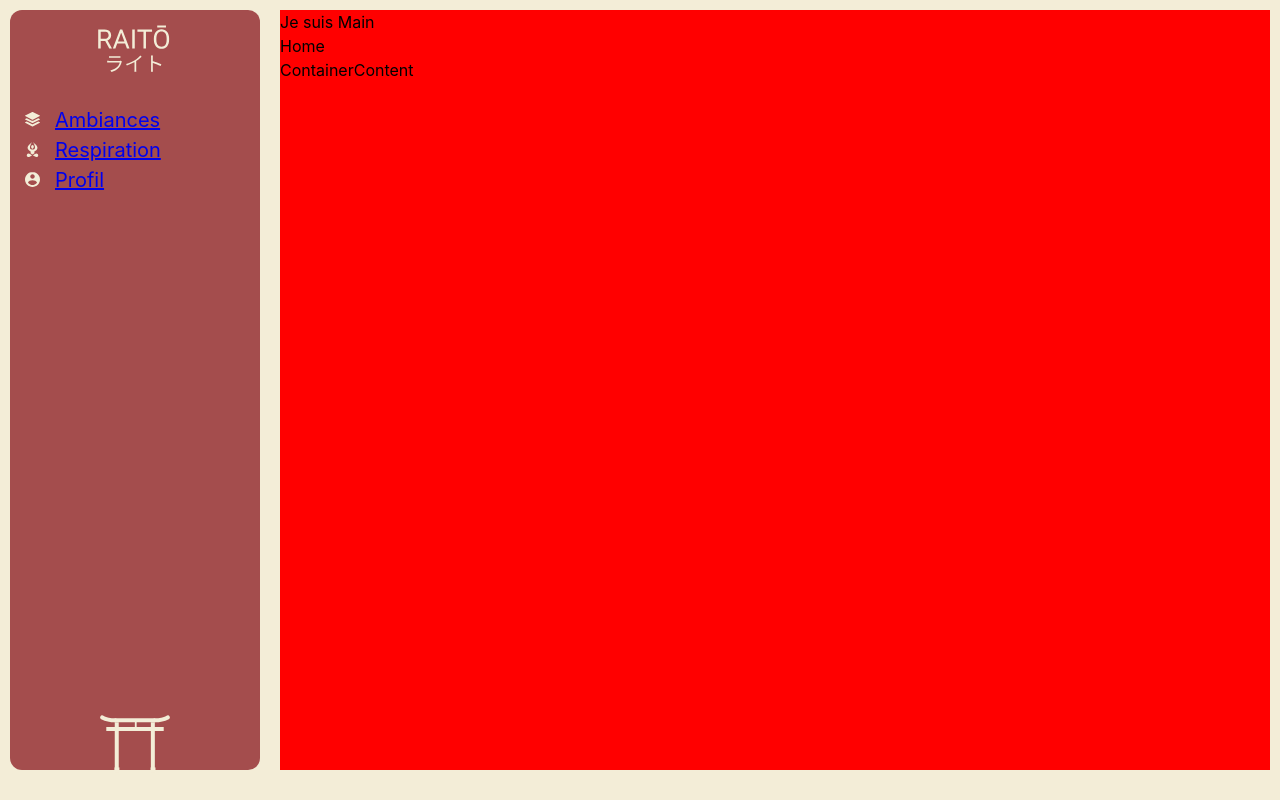
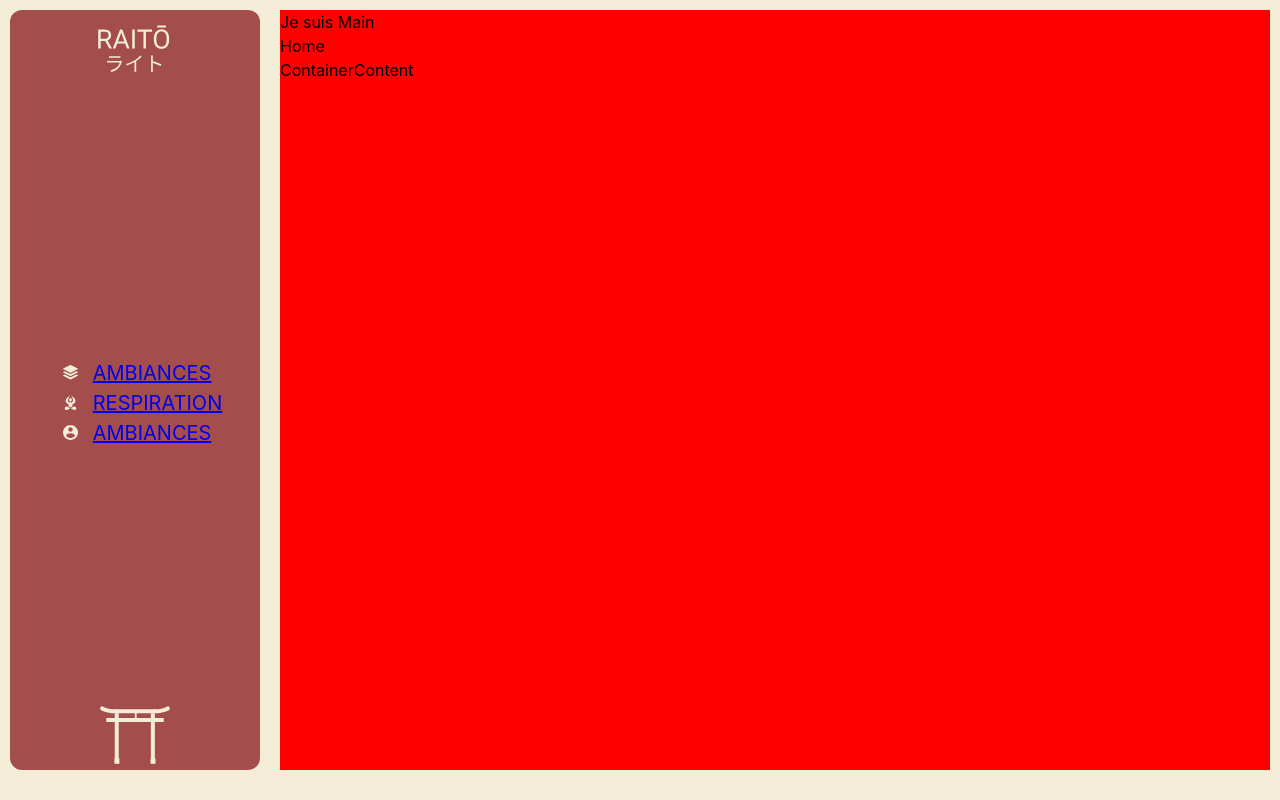
Before and after one commit to ValentinR01/raito-kubernetes-gke, a React (Create React App) app in the folder front/: page / in a window 1280 px wide. Built offline with nearby package versions, Linux system fonts and the light colour scheme.

Commit message:
(Multiple Files) - refactor: side bar

```diff
--- /dev/null
+++ b/front/src/components/molecules/nav/MenuLink.jsx
@@ -0,0 +1,21 @@
+import React from 'react'
+import { Link } from 'react-router-dom'
+import MenuLinkStyle from './MenuLink.style';
+
+/**
+ * @param {String} path The router path
+ * @param {JSX.Element} icon The icon for the button
+ * @param {String} title The title of page of the link
+ * @returns
+ */
+
+const MenuLink = ({path, icon, title }) => {
+  return (
+    <MenuLinkStyle>
+        <span className="icon-bar">{icon}</span>
+        <Link to={path}>{title}</Link>
+    </MenuLinkStyle>
+  )
+}
+
+export default MenuLink
--- /dev/null
+++ b/front/src/components/molecules/nav/MenuLink.style.js
@@ -0,0 +1,11 @@
+import styled from 'styled-components';
+
+const MenuStyle = styled.li`
+color : #F3EDD7;
+list-style: none;
+text-transform: uppercase;
+cursor: pointer;
+
+`;
+
+export default MenuStyle;
--- a/front/src/components/organisms/SideBar/SideBar.jsx
+++ b/front/src/components/organisms/SideBar/SideBar.jsx
@@ -1,65 +1,19 @@
-import AmbianceIcone from 'assetsSVG-main/Ambiance';
 import ArchIcone from 'assetsSVG-main/Arch';
 import LogoIcone from 'assetsSVG-main/Logo';
-import MeditationIcon from 'assetsSVG-main/MeditationIcon';
-import ProfilIcone from 'assetsSVG-main/ProfilIcone';
 import React from 'react'  ;
 import "./Sidebar.css" ;
-import {
-  Link
-} from "react-router-dom";
+import NavigationMenu from 'components/organisms/navigation/NavigationMenu/NavigationMenu';
+import SideBarStyle from './SideBar.style';
 
 
-const sidebarData = [
-    {
-      title: "Ambiances",
-      path: "/ambiance/:id",
-      icon: < AmbianceIcone color="#F3EDD7" iconeSize="15"/>,
+const SideBar = () => {
 
-      cName: "nav-text"
-    },
-    {
-      title: "Respiration",
-      path: "/respiration/:id",
-      icon: < MeditationIcon  stroke="none" fill="#F3EDD7"  width="15" height="15" />,
-      cName: "nav-text"
-    },
-    {
-      title: "Profil",
-      path: "/profil",
-      icon: < ProfilIcone fill={"#F3EDD7"}  width="15" height="15" />,
-      cName: "nav-text"
-    }
-  ];
-
-function SideBar() {
   return (
-    <div className="sidebar-nav" >
-
-        <div  className="side-logo">
+    <SideBarStyle>
         <LogoIcone  fill={"#F3EDD7"}  width="78" height="78" />
-        </div >
-        {/** Bottom Menu */}
-        <div className="side-navbar-menu">
-
-            {sidebarData.map((item, index) => {
-                    return (
-                        <li   key={index} className={item.cName}>
-                            <span className="icon-bar">{item.icon}</span>
-                            <Link to={item.path}>{item.title}</Link>
-                        </li>
-                    );
-                    })}
-         </div>
-         {/** Bottom Sidebar */}
-        <div className="sidebar-bottom">
-          < ArchIcone  fill="#F3EDD7" stroke="#F3EDD7" width="70" height="70" />
-         </div>
-
-
-
-
-    </div>
+        <NavigationMenu/>
+        <ArchIcone  fill="#F3EDD7" stroke="#F3EDD7" width="70" height="70" />
+    </SideBarStyle>
   )
 }
 
--- a/front/src/components/organisms/SideBar/Sidebar.style.js
+++ b/front/src/components/organisms/SideBar/Sidebar.style.js
@@ -1,9 +1,17 @@
-import React from 'react'
+import styled from 'styled-components';
 
-function SidebarStyle() {
-  return (
-    <div>Sidebar.style</div>
-  )
-}
+const SideBarStyle = styled.div`
+background-color: #A44D4D;
+position: relative;
+min-width: 250px;
+height: 95vh;
+border-radius: 12px;
+margin: 10px;
+display:flex;
+flex-direction: column;
+flex: 0.5 0.5 1;
+justify-content:space-between;
+align-items: center;
+`;
 
-export default SidebarStyle ;
+export default SideBarStyle;
--- /dev/null
+++ b/front/src/components/organisms/navigation/NavigationMenu/NavigationMenu.jsx
@@ -0,0 +1,37 @@
+import React from 'react'
+import NavigationMenuStyle from './NavigationMenu.style';
+import AmbianceIcone from 'assetsSVG-main/Ambiance';
+import MeditationIcon from 'assetsSVG-main/MeditationIcon';
+import ProfilIcone from 'assetsSVG-main/ProfilIcone';
+import MenuLink from 'components/molecules/nav/MenuLink';
+
+
+
+const NavigationMenu = () => {
+    const navMenuData = {
+        ambiances: {
+              title: "Ambiances",
+              path: "/ambiance/:id",
+              icon: < AmbianceIcone color="#F3EDD7" iconeSize="15"/>,
+            },
+           respiration: {
+              title: "Respiration",
+              path: "/respiration/:id",
+              icon: < MeditationIcon  stroke="none" fill="#F3EDD7"  width="15" height="15" />,
+            },
+            profil: {
+              title: "Profil",
+              path: "/profil",
+              icon: < ProfilIcone fill={"#F3EDD7"}  width="15" height="15" />,
+            }
+        }
+
+  return (
+    <NavigationMenuStyle className="side-navbar-menu">
+          <MenuLink path={navMenuData.ambiances.path} icon={navMenuData.ambiances.icon} title={navMenuData.ambiances.title}/>
+          <MenuLink path={navMenuData.respiration.path} icon={navMenuData.respiration.icon} title={navMenuData.respiration.title}/>
+          <MenuLink path={navMenuData.profil.path} icon={navMenuData.profil.icon} title={navMenuData.ambiances.title}/>
+         </NavigationMenuStyle>
+  )
+}
+export default NavigationMenu
--- /dev/null
+++ b/front/src/components/organisms/navigation/NavigationMenu/NavigationMenu.style.js
@@ -0,0 +1,8 @@
+import styled from 'styled-components';
+
+const NavigationMenuStyle = styled.div`
+margin-top: 17px ;
+font-size: 1.25em;
+`;
+
+export default NavigationMenuStyle;
```
